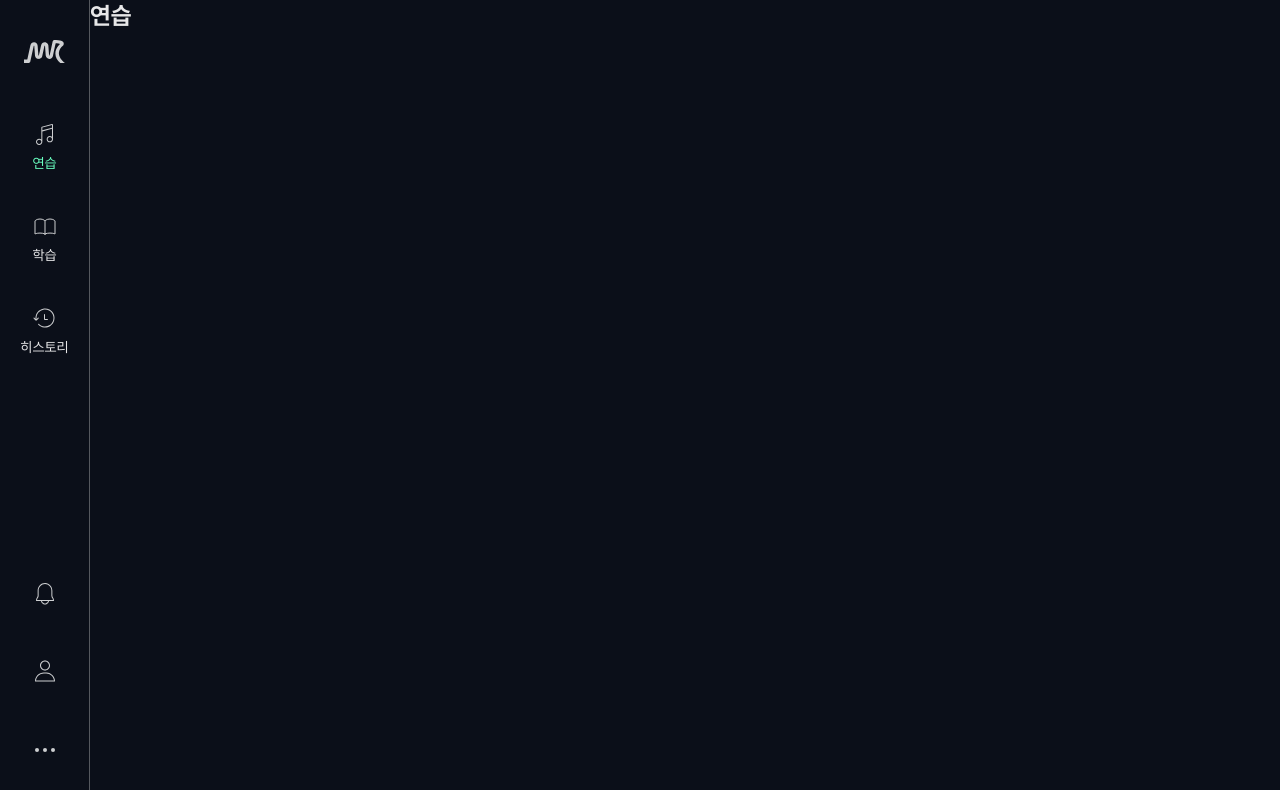
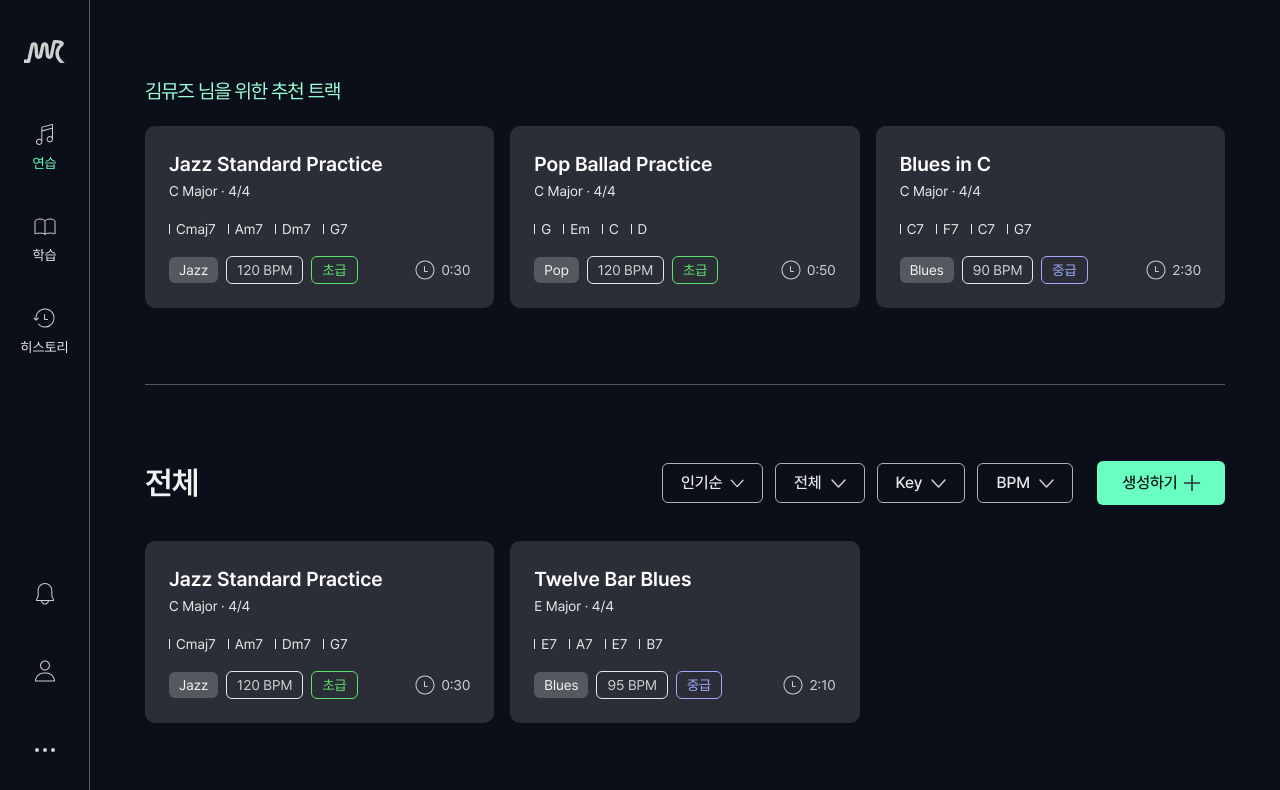
Before and after one commit to Musereview/FE, a React (Vite) app: page /practice in a window 1280 px wide. Shown: the top 790 px of the page. Built offline with nearby package versions, Linux system fonts and the light colour scheme.

Commit message:
feat: 연주 메인 화면 조립 및 필터링/무한스크롤/라우팅 연동 (#7)

```diff
--- a/src/pages/practice/PracticePage.tsx
+++ b/src/pages/practice/PracticePage.tsx
@@ -1,6 +1,162 @@
 // 연습 목록 페이지
+import { useEffect, useMemo, useRef, useState } from 'react';
+import { useNavigate } from 'react-router-dom';
+import type { Track, KeyMode } from '@/types/track';
+import { RECOMMENDED_TRACKS, ALL_TRACKS, GENRES } from './mockTracks';
+import TrackCard from './components/TrackCard';
+import RecommendedTrackCarousel from './components/RecommendedTrackCarousel';
+import SelectDropdown from './components/SelectDropdown';
+import BpmFilterDropdown from './components/BpmFilterDropdown';
+import KeyFilterDropdown from './components/KeyFilterDropdown';
+import PlusIcon from '@/assets/practice/plus.svg?react';
+
+type SortBy = 'popularity' | 'latest';
+
+const SORT_OPTIONS: { value: SortBy; label: string }[] = [
+  { value: 'popularity', label: '인기순' },
+  { value: 'latest', label: '최신순' },
+];
+
+const GENRE_OPTIONS = [{ value: 'all', label: '전체' }, ...GENRES.map((genre) => ({ value: genre, label: genre }))];
+
+type FilterKey = 'sort' | 'genre' | 'key' | 'bpm';
+
+const PAGE_SIZE = 9;
+
 function PracticePage() {
-  return <h1 className="text-2xl font-bold">연습</h1>;
+  const navigate = useNavigate();
+
+  const [sortBy, setSortBy] = useState<SortBy>('popularity');
+  const [genre, setGenre] = useState('all');
+  const [bpmMax, setBpmMax] = useState<number | null>(null);
+  const [keyValue, setKeyValue] = useState('');
+  const [keyMode, setKeyMode] = useState<KeyMode | null>(null);
+
+  const [openFilter, setOpenFilter] = useState<FilterKey | null>(null);
+  const filterRowRef = useRef<HTMLDivElement>(null);
+
+  useEffect(() => {
+    function handleClickOutside(event: MouseEvent) {
+      if (filterRowRef.current && !filterRowRef.current.contains(event.target as Node)) {
+        setOpenFilter(null);
+      }
+    }
+
+    document.addEventListener('mousedown', handleClickOutside);
+    return () => document.removeEventListener('mousedown', handleClickOutside);
+  }, []);
+
+  const filteredTracks = useMemo(() => {
+    const filtered = ALL_TRACKS.filter((track) => {
+      if (genre !== 'all' && track.genre !== genre) return false;
+      if (bpmMax !== null && track.bpm > bpmMax) return false;
+      if (keyValue.trim() && track.key.toLowerCase() !== keyValue.trim().toLowerCase()) return false;
+      if (keyMode && track.mode !== keyMode) return false;
+      return true;
+    });
+
+    return filtered.sort((a, b) =>
+      sortBy === 'popularity'
+        ? b.popularity - a.popularity
+        : new Date(b.createdAt).getTime() - new Date(a.createdAt).getTime(),
+    );
+  }, [genre, bpmMax, keyValue, keyMode, sortBy]);
+
+  const [visibleCount, setVisibleCount] = useState(PAGE_SIZE);
+  const loadMoreRef = useRef<HTMLDivElement>(null);
+  const hasMoreTracks = visibleCount < filteredTracks.length;
+
+  useEffect(() => {
+    setVisibleCount(PAGE_SIZE);
+  }, [genre, bpmMax, keyValue, keyMode, sortBy]);
+
+  useEffect(() => {
+    const target = loadMoreRef.current;
+    if (!target || !hasMoreTracks) return;
+
+    const observer = new IntersectionObserver(
+      ([entry]) => {
+        if (entry.isIntersecting) {
+          setVisibleCount((prev) => Math.min(prev + PAGE_SIZE, filteredTracks.length));
+        }
+      },
+      { rootMargin: '200px' },
+    );
+
+    observer.observe(target);
+    return () => observer.disconnect();
+  }, [hasMoreTracks, filteredTracks.length]);
+
+  const visibleTracks = filteredTracks.slice(0, visibleCount);
+
+  const handleSelectTrack = (track: Track) => navigate(`/practice/${track.id}`);
+
+  return (
+    <div className="mx-auto flex w-full max-w-[1128px] flex-col px-6">
+      <section className="border-b border-gray-700 py-[76px]">
+        <h2 className="body-medium text-primary-300 mb-5">김뮤즈 님을 위한 추천 트랙</h2>
+        <RecommendedTrackCarousel tracks={RECOMMENDED_TRACKS} onSelectTrack={handleSelectTrack} />
+      </section>
+
+      <section className="flex flex-col gap-9 py-[76px]">
+        <div className="flex flex-wrap items-center justify-between gap-4">
+          <h2 className="heading-medium-b text-gray-200">전체</h2>
+
+          <div className="flex flex-wrap items-center gap-6">
+            <div ref={filterRowRef} className="flex flex-wrap items-start gap-3">
+              <SelectDropdown
+                label="인기순"
+                options={SORT_OPTIONS}
+                value={sortBy}
+                onChange={setSortBy}
+                isOpen={openFilter === 'sort'}
+                onOpenChange={(open) => setOpenFilter(open ? 'sort' : null)}
+                className="w-[101px]"
+              />
+              <SelectDropdown
+                label="장르"
+                options={GENRE_OPTIONS}
+                value={genre}
+                onChange={setGenre}
+                isOpen={openFilter === 'genre'}
+                onOpenChange={(open) => setOpenFilter(open ? 'genre' : null)}
+              />
+              <KeyFilterDropdown
+                keyValue={keyValue}
+                mode={keyMode}
+                onKeyValueChange={setKeyValue}
+                onModeChange={setKeyMode}
+                isOpen={openFilter === 'key'}
+                onOpenChange={(open) => setOpenFilter(open ? 'key' : null)}
+              />
+              <BpmFilterDropdown
+                value={bpmMax}
+                onChange={setBpmMax}
+                isOpen={openFilter === 'bpm'}
+                onOpenChange={(open) => setOpenFilter(open ? 'bpm' : null)}
+              />
+            </div>
+
+            <button
+              type="button"
+              onClick={() => navigate('/practice/new')}
+              className="button-small bg-primary-400 flex h-11 w-32 shrink-0 items-center justify-center gap-0.5 rounded-[6px] py-1.5 pr-1.5 pl-2.5 text-gray-950">
+              생성하기
+              <PlusIcon className="size-6" />
+            </button>
+          </div>
+        </div>
+
+        <div className="grid grid-cols-1 gap-4 sm:grid-cols-2 xl:grid-cols-3">
+          {visibleTracks.map((track) => (
+            <TrackCard key={track.id} track={track} onClick={() => handleSelectTrack(track)} />
+          ))}
+        </div>
+
+        {hasMoreTracks && <div ref={loadMoreRef} className="h-px w-full" />}
+      </section>
+    </div>
+  );
 }
 
 export default PracticePage;
```
